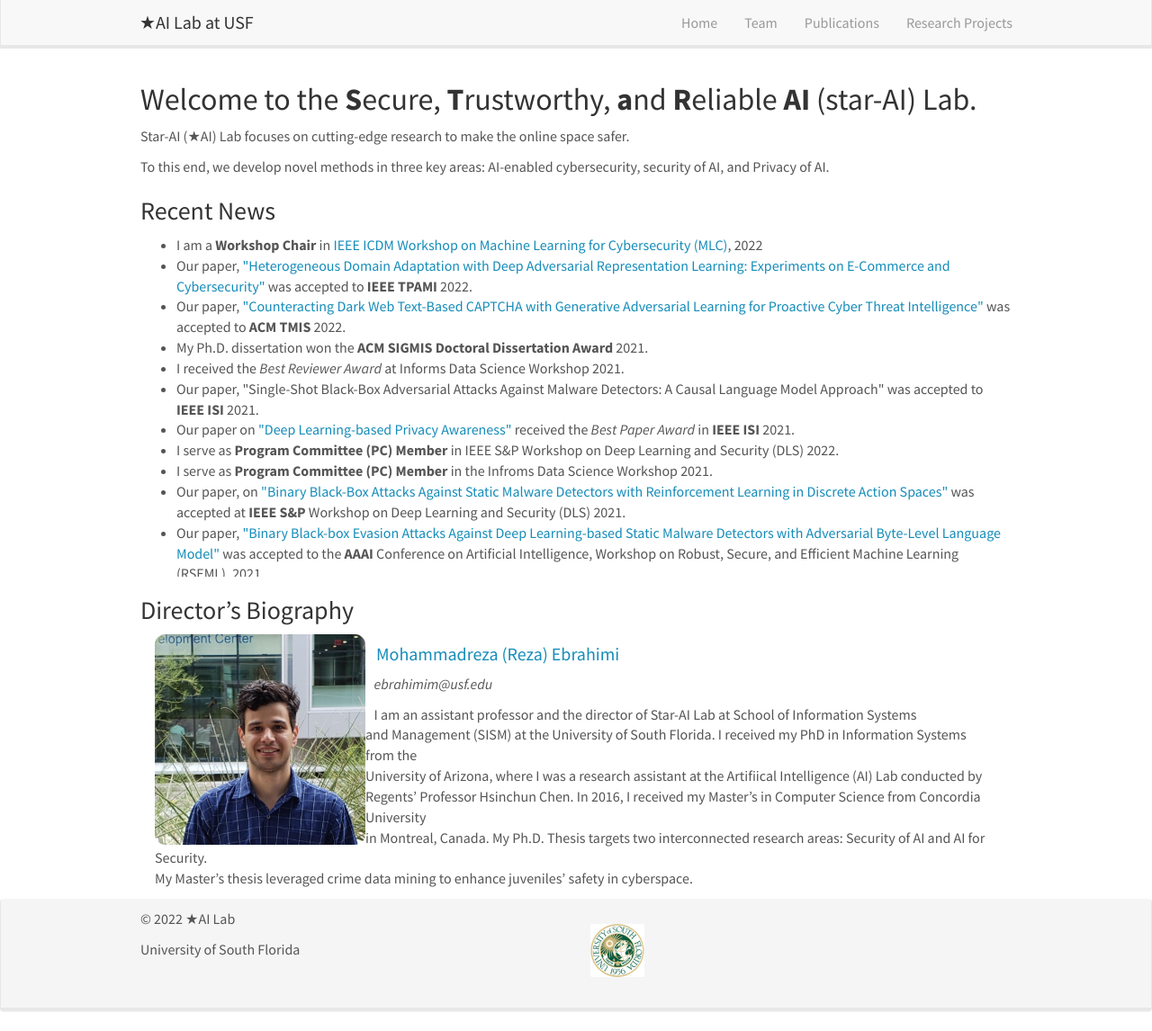
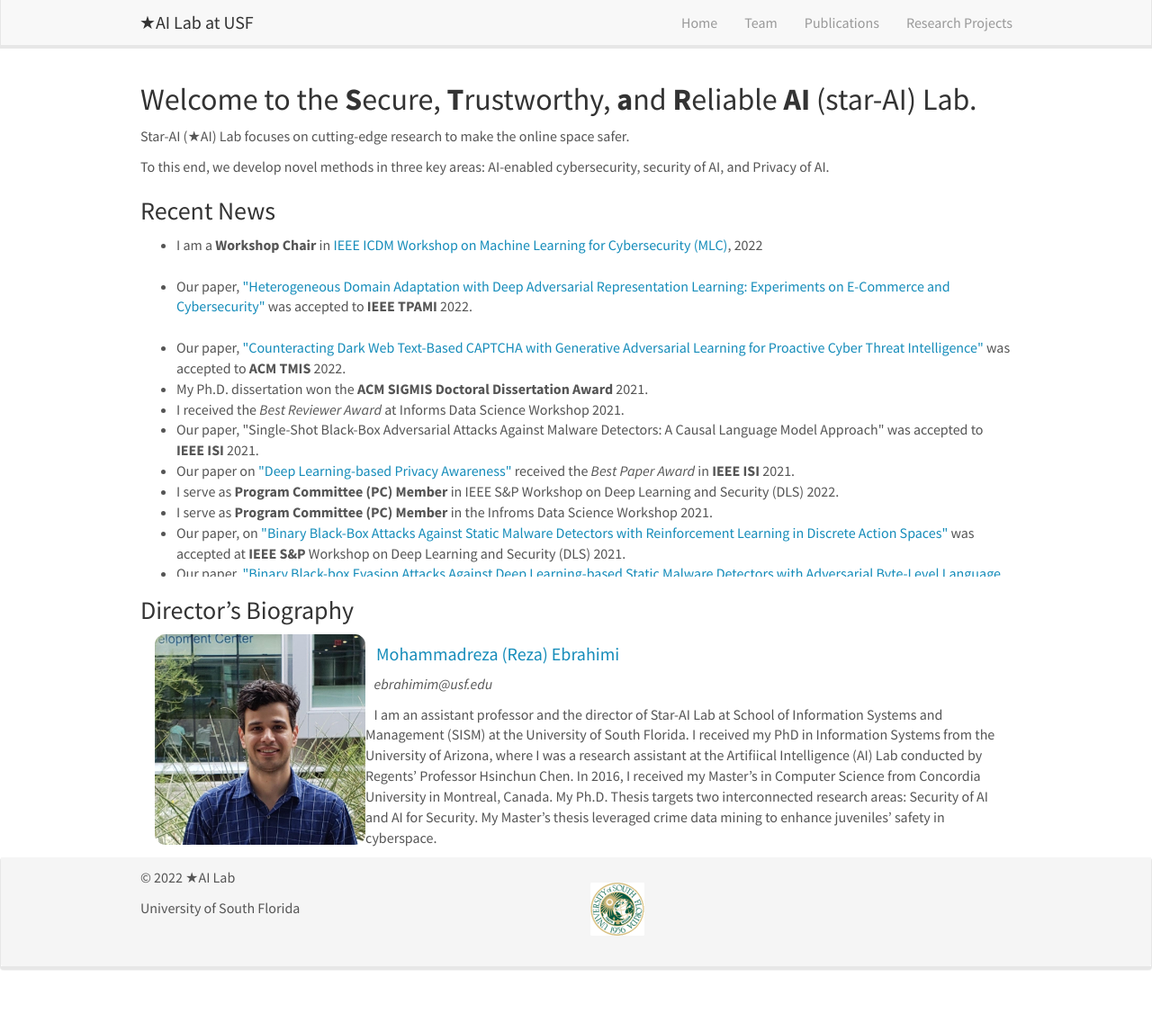
Before and after one commit to star-ailab/star-ailab.github.io, a Jekyll site: the page built from _pages/home.md, in a window 1280 px wide and 1146 px high. Shown: the whole window at 90% size. Built offline with Jekyll 4.4.1, drawn with Linux system fonts in a browser that asks for light colours; nearby versions of some CDN libraries.

Commit message:
Update home.md

```diff
--- a/_pages/home.md
+++ b/_pages/home.md
@@ -15,9 +15,9 @@
 <div markdown="0" class="wrapper" style="border-bottom: 1px solid $black <!--$grey-color-->; border:4px; height:380px; overflow:auto;">
 	<ul class="awards" style="margin-bottom: -5px">
 		<li>I am a <b>Workshop Chair</b> in <a href="https://ml4cyber.github.io/22"> IEEE ICDM Workshop on Machine Learning for Cybersecurity (MLC)</a>, 2022</li>
-
+		<br>
 		<li>Our paper, <a href="publications/Heterogeneous_Domain_Adaptation_with_Adversarial_Neural_Representation_Learning_Experiments_on_E-Commerce_and_Cybersecurity.pdf"> "Heterogeneous Domain Adaptation with Deep Adversarial Representation Learning: Experiments on E-Commerce and Cybersecurity"</a> was accepted to <b>IEEE TPAMI</b> 2022.</li>
-
+		<br>
 		<li>Our paper, <a href="https://dl.acm.org/doi/full/10.1145/3505226"> "Counteracting Dark Web Text-Based CAPTCHA with Generative Adversarial Learning for Proactive Cyber Threat Intelligence"</a> was accepted to <b>ACM TMIS</b> 2022.</li>
 		<li>My Ph.D. dissertation won the <b>ACM SIGMIS Doctoral Dissertation Award</b> 2021. </li>
 		<li>I received the <i>Best Reviewer Award</i> at Informs Data Science Workshop 2021.</li>
@@ -41,11 +41,6 @@
   <a href="https://mohammadrezaebrahimi.github.io"> <img src="{{ site.url }}{{ site.baseurl }}/images/teampic/rebrahimi.jpg" class="img-responsive" width="25%" style="float: left" /></a>
   <h4>&nbsp;&nbsp; <a href="https://mohammadrezaebrahimi.github.io"> Mohammadreza (Reza) Ebrahimi </a></h4>
   <i>&nbsp;&nbsp; ebrahimim@usf.edu</i>
-  <p> &nbsp;&nbsp; I am an assistant professor and the director of Star-AI Lab at School of Information Systems <br>
-  and Management (SISM) at the University of South Florida. I received my PhD in Information Systems from the <br>
-  University of Arizona, where I was a research assistant at the Artifiical Intelligence (AI) Lab conducted by <br>
-  Regents’ Professor Hsinchun Chen. In 2016, I received my Master's in Computer Science from Concordia University <br>
-  in Montreal, Canada. My Ph.D. Thesis targets two interconnected research areas: Security of AI and AI for Security.<br>
-  My Master's thesis leveraged crime data mining to enhance juveniles' safety in cyberspace.</p>
+  <p> &nbsp;&nbsp; I am an assistant professor and the director of Star-AI Lab at School of Information Systems and Management (SISM) at the University of South Florida. I received my PhD in Information Systems from the University of Arizona, where I was a research assistant at the Artifiical Intelligence (AI) Lab conducted by Regents’ Professor Hsinchun Chen. In 2016, I received my Master's in Computer Science from Concordia University in Montreal, Canada. My Ph.D. Thesis targets two interconnected research areas: Security of AI and AI for Security. My Master's thesis leveraged crime data mining to enhance juveniles' safety in cyberspace.</p>
 
 </div>
```
